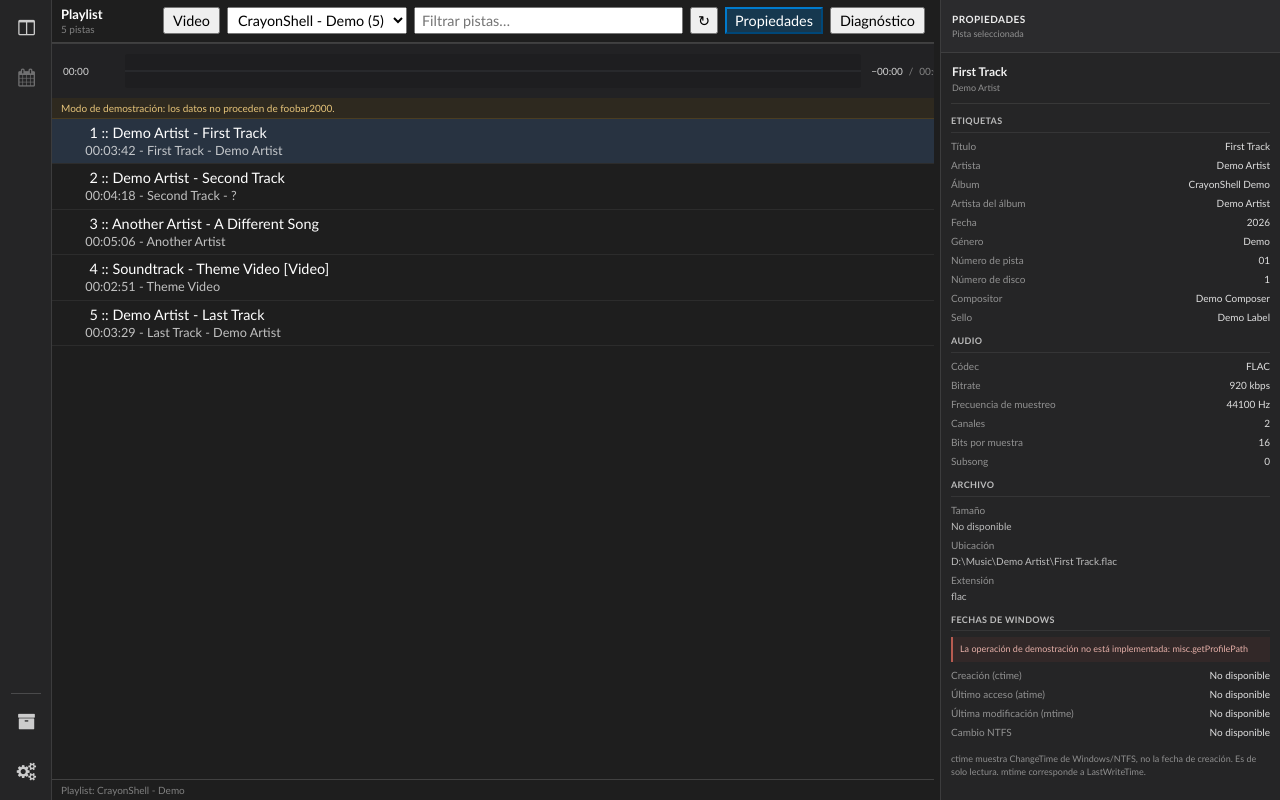
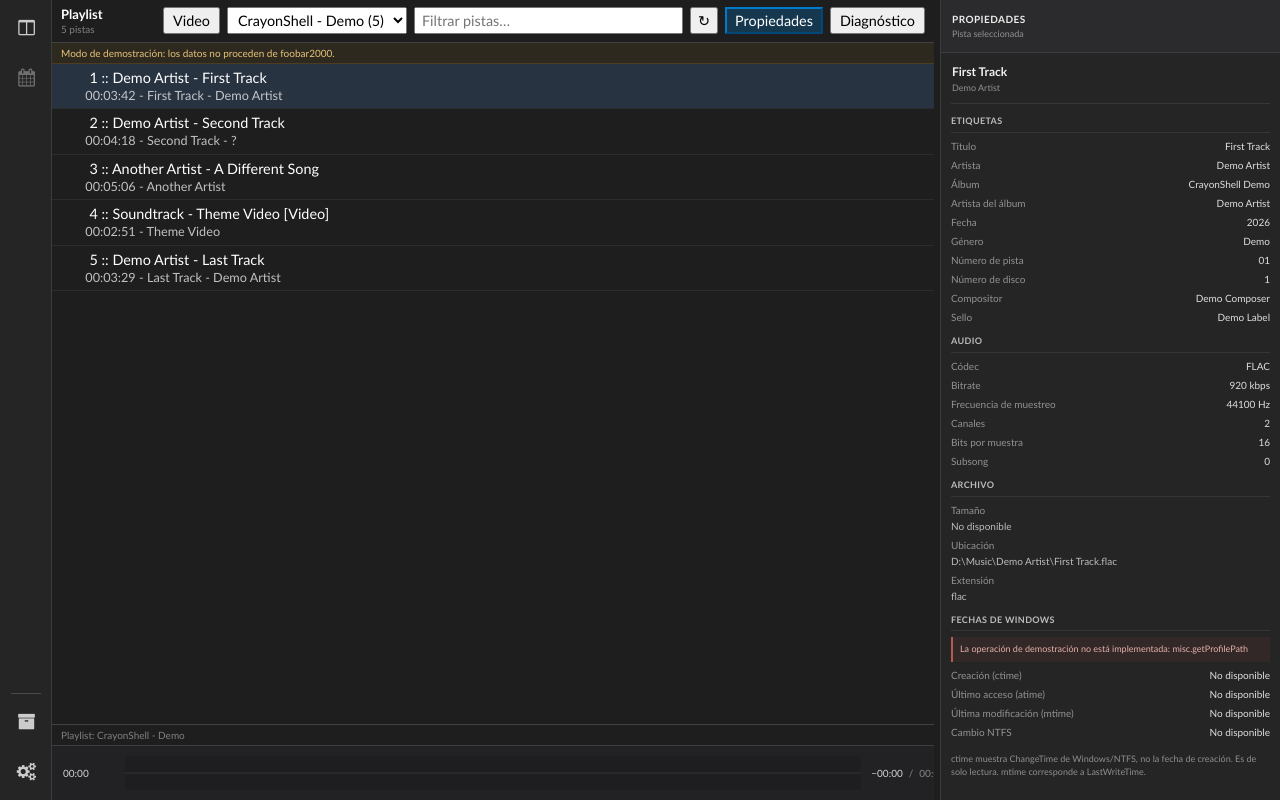
Before and after one commit to mhz698a/fb2k-CrayonShell, a React (Vite) app: page / in a window 1280 px wide. Built offline with nearby package versions, Linux system fonts and the light colour scheme.

Commit message:
Move waveform seekbar to the bottom of the playlist panel

```diff
--- a/src/App.jsx
+++ b/src/App.jsx
@@ -493,7 +493,6 @@ export default function App() {
                         onExecuteAction={executeActivityBarAction}
                     />
 
-                    {contentView === 'playlist' && <WaveformSeekbar />}
 
                     {isDemoMode && (
                         <div className="demo-notice">
@@ -527,6 +526,7 @@ export default function App() {
                     </div>
 
                     <PlaylistStatus message={status} />
+                    <WaveformSeekbar />
                 </section>
             </main>
 
```
